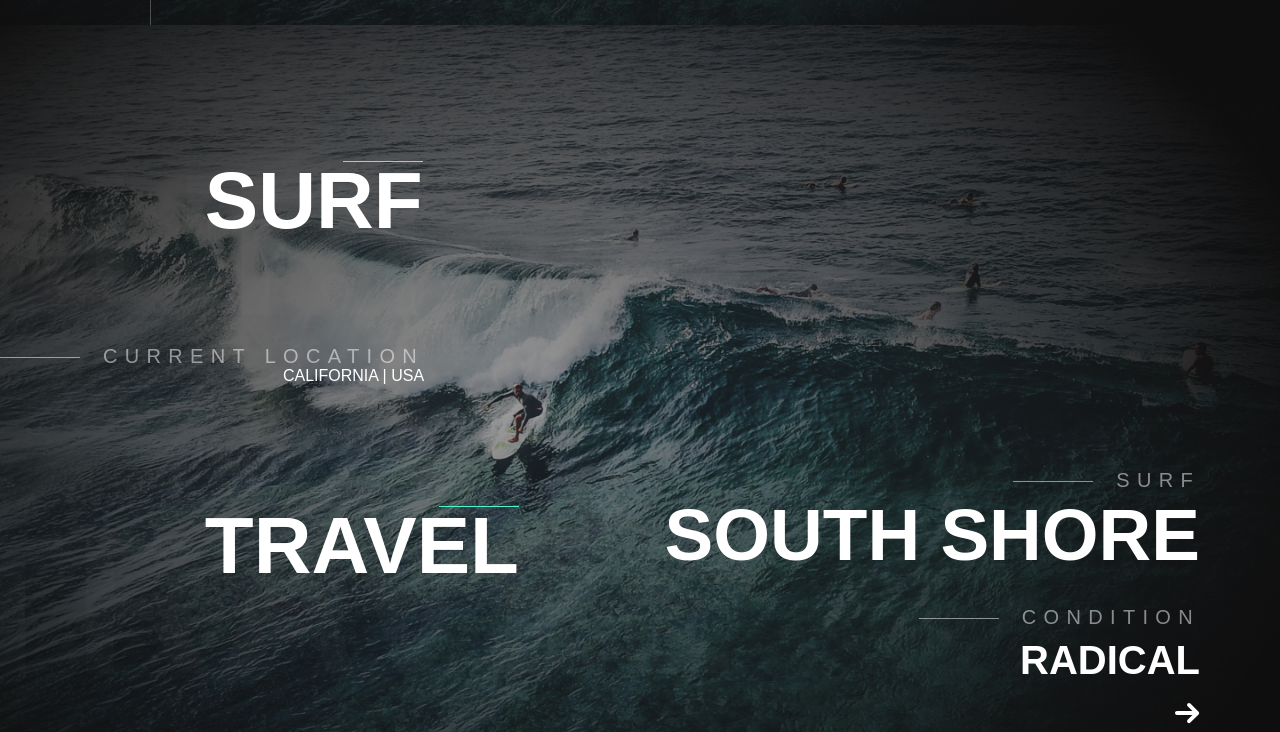
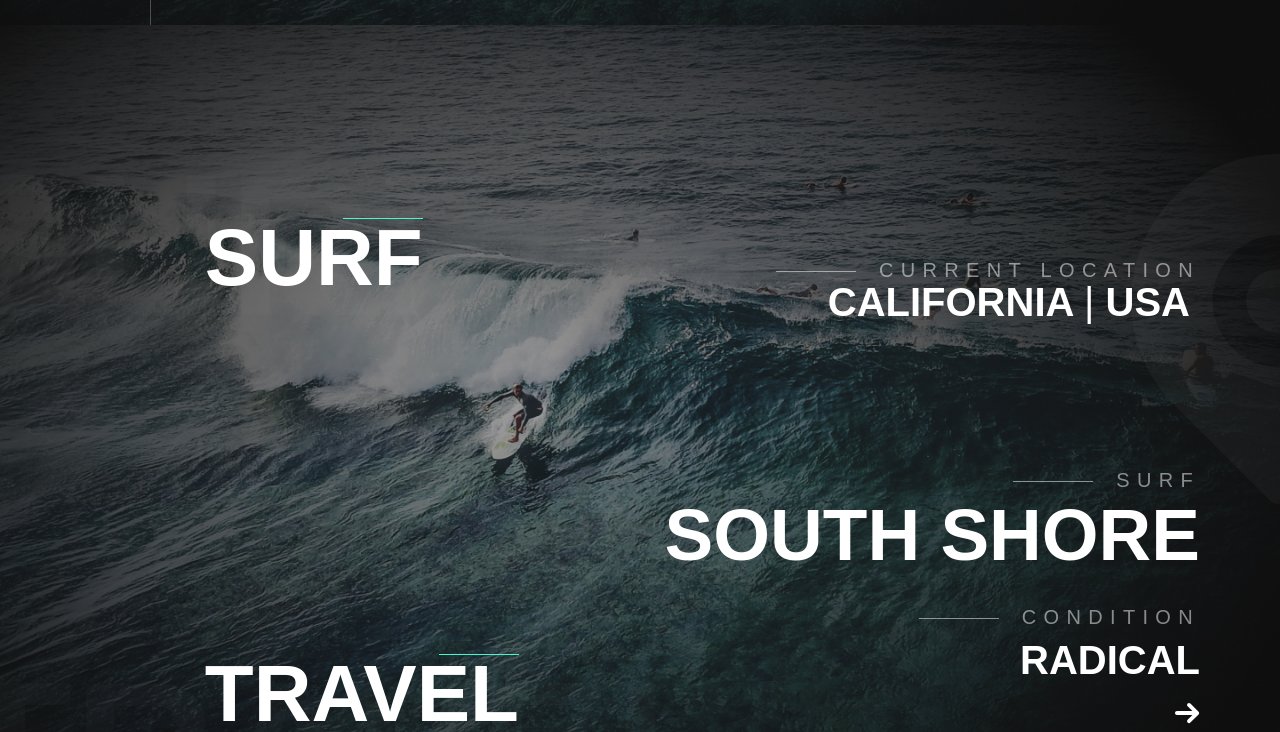
Before and after one commit to parvizrovshanaliyev/goSurfBlackFlagCreative, a website: page src/index.html in a window 1280 px wide. Shown: the part 775-1507 px from the top of the page. Drawn offline with nearby package versions, Linux system fonts and the light colour scheme; files that its build step writes are made by us from their sources; files whose address does not match are found by name; a web font is replaced by a local one.

Commit message:
surf marker icon ok

```diff
--- a/src/sass/partials/home/_surf.scss
+++ b/src/sass/partials/home/_surf.scss
@@ -1,3 +1,12 @@
 .surf{
-
+    padding-bottom: 210px;
+    background-image: url("../img/bigMarker.svg");
+    background-repeat: no-repeat;
+    background-position: right 129px;
+    background-size: auto;
 }
+.surf__subtitle{
+    text-align: right;
+    padding-right: 80px;
+    margin-top: -86px;
+}
--- a/src/template/surf.html
+++ b/src/template/surf.html
@@ -7,9 +7,11 @@
             <span>surf</span>
             <h3>surf</h3>
         </div>
-        <div class="subtitle">
-            <div class="headline-left">current location</div>
-            <div class="subtitle_head">california <span>|</span> usa</div>
+        <div class="surf__subtitle">
+            <div class="subtitle">
+                <div class="headline-left">current location</div>
+                <div class="subtitle__head">california <span>|</span> usa</div>
+            </div>
         </div>
     </section>
     <!-- section surf -->
```
Also changed, not shown: src/sass/_typography.scss (+2 -17 lines), dist/css/main.min.css, dist/img/bigMarker.svg (added), dist/index.html, src/img/bigMarker.svg (added), 1 other file.
